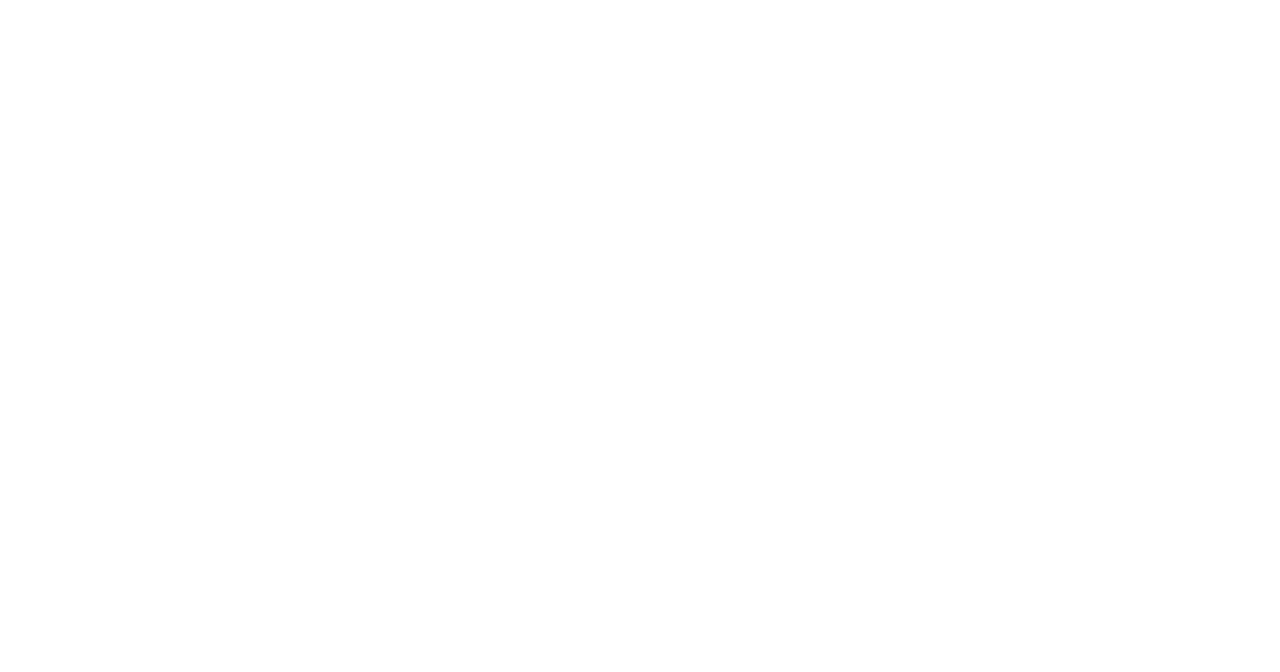
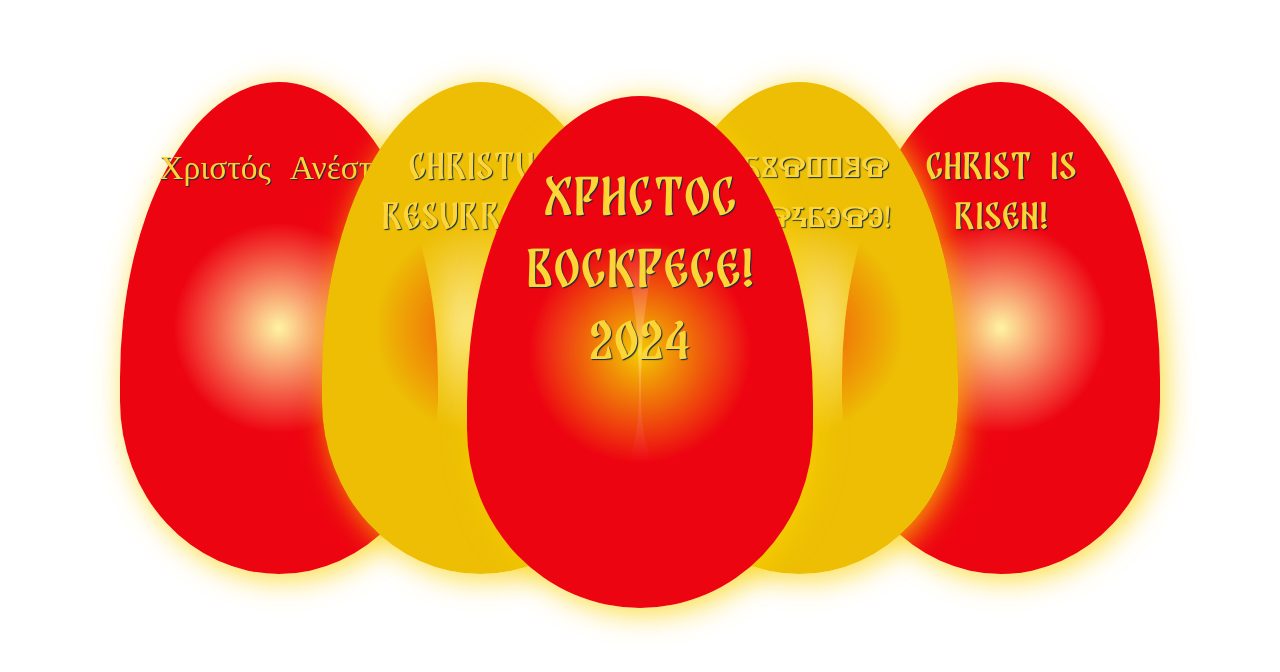
Before and after one commit to b-angelov/Dynamic-Orthodox-Calendar-Works, a plain HTML site: page docs/index.html in a window 1280 px wide. Drawn offline with Linux system fonts and the light colour scheme.

Commit message:
updating pages

```diff
--- a/docs/index.html
+++ b/docs/index.html
@@ -3,8 +3,15 @@
 <head>
     <meta charset="UTF-8">
     <title>Easter Calculus</title>
+    <link rel="stylesheet" href="styles/styles.css">
 </head>
 <body>
-
+    <article class="main">
+        <p class="egg red-egg left-egg">Χριστός Ανέστη!</p>
+        <p class="egg main-egg red-egg">Христос Воскресе! 2024</p>
+        <p class="egg golden-egg">Christus resurrexit!</p>
+        <p class="egg golden-egg glagollitic">Христос Воскресе!</p>
+        <p class="egg red-egg right-egg">Christ is risen!</p>
+    </article>
 </body>
 </html>
--- /dev/null
+++ b/docs/styles/styles.css
@@ -0,0 +1,111 @@
+@font-face {
+    font-family: "Balkara";
+    src: local("Balkara Free Condesed"),
+    url("../fonts/BalkaraFreeCondensed.ttf") format("truetype");
+    font-weight: normal;
+}
+
+@font-face {
+    font-family: "Glagolica";
+    src:
+    local("Glagolica Missal DPG"),
+    url("../fonts/GlagolicaMissalDPG.ttf") format("truetype");
+    font-weight: 500;
+}
+
+html {
+    font: 18pt/1.5 Balkara, serif;
+    font-weight: 500;
+}
+
+body, table, ul {
+    padding: 0;
+    margin: 0;
+    box-sizing: border-box;
+}
+
+body > * {
+    padding: 2em;
+}
+
+body article.main {
+    display: flex;
+    justify-content: center;
+    gap: 0.1em;
+}
+
+body .main .egg {
+    color: #fdd537;
+    text-shadow: #0A2C48 1px 1px 1px;
+    padding: 1em;
+    padding-top: 5%;
+    /*border: solid 1px black;*/
+    min-width: 250px;
+    max-width: 350px;
+    box-shadow: rgba(250, 209, 3, 0.79) 5px 5px 30px;
+    height: auto;
+    max-height: 400px;
+    /*min-height: 150px;*/
+    text-align: center;
+    aspect-ratio: 2/4;
+    border-radius: 100% / 120% 120% 70% 70%;
+
+}
+
+.egg{
+    background: white;
+    z-index: 2;
+    font-size: 1.4em;
+}
+
+.main-egg{
+    position:absolute;
+    z-index:8;
+    font-size: 2em;
+}
+
+.left-egg{
+    position:relative;
+    z-index:1;
+    left: 10%;
+}
+
+.right-egg{
+    position:relative;
+    z-index:1;
+    right: 10%;
+}
+
+.red-egg {
+    background: rgb(197, 88, 40);
+    background: radial-gradient(circle, rgba(251, 218, 0, 0.37) 1px, rgb(237, 4, 17) 36%);
+}
+
+.blue-egg {
+    background: rgb(13, 31, 241);
+    background: radial-gradient(circle, rgba(0, 251, 243, 0.37) 1px, rgb(20, 4, 237) 36%);
+}
+
+.green-egg {
+    background: rgb(70, 241, 13);
+    background: radial-gradient(circle, rgba(46, 251, 0, 0.37) 1px, rgb(75, 202, 3) 36%);
+}
+
+.yellow-egg {
+    background: rgb(233, 241, 13);
+    background: radial-gradient(circle, rgba(243, 251, 0, 0.37) 1px, rgb(237, 233, 4) 36%);
+}
+
+.golden-egg {
+    background: rgb(241, 203, 13);
+    background: radial-gradient(circle, rgba(251, 209, 0, 0.37) 1px, rgb(237, 190, 4) 36%);
+}
+
+.purple-egg {
+    background: rgb(218, 13, 241);
+    background: radial-gradient(circle, rgba(104, 2, 145, 0.37) 1px, rgb(136, 2, 126) 36%);
+}
+
+.glagollitic{
+    font-family: Glagolica, serif;
+}
```
Also changed, not shown: docs/fonts/BalkaraFreeCondensed.ttf (added), docs/fonts/GlagolicaMissalDPG.ttf (added), docs/styles.css (deleted).
